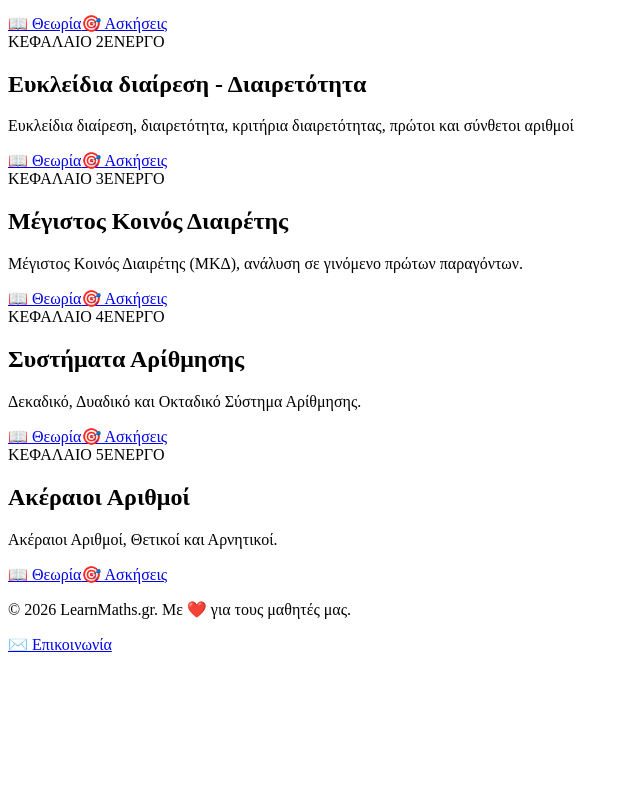
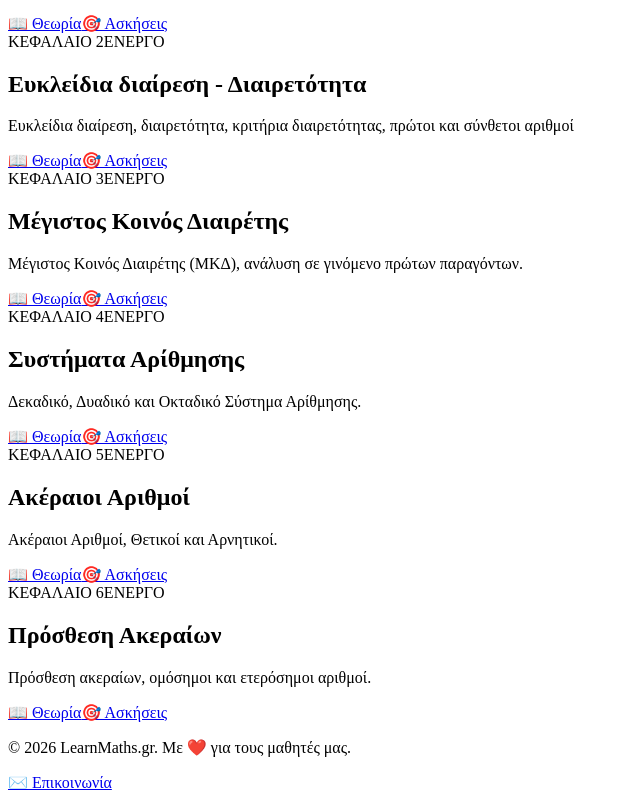
Before and after one commit to gkrimpas-lab/learn-maths-2026, a Next.js app: page /a-gymnasiou in a window 1280 px wide. Shown: the part 269-1069 px from the top of the page, without its empty margins (0-640 px from the left). Before the commit the page ends 931 px from the top, so only its background shows below. Built offline with nearby package versions, Linux system fonts and the light colour scheme.

Commit message:
Add new section for integer addition

```diff
--- a/pages/a-gymnasiou/index.js
+++ b/pages/a-gymnasiou/index.js
@@ -41,6 +41,14 @@ const CHAPTERS = [
     title: 'Ακέραιοι Αριθμοί',
     desc: 'Ακέραιοι Αριθμοί, Θετικοί και Αρνητικοί.',
     badge: 'ΚΕΦΑΛΑΙΟ 5',
+    active: true,
+  },
+  {
+    id: '06',
+    slug: '06-prosthesi-akeraion',
+    title: 'Πρόσθεση Ακεραίων',
+    desc: 'Πρόσθεση ακεραίων, ομόσημοι και ετερόσημοι αριθμοί.',
+    badge: 'ΚΕΦΑΛΑΙΟ 6',
     active: true,
   },
 ];
```
